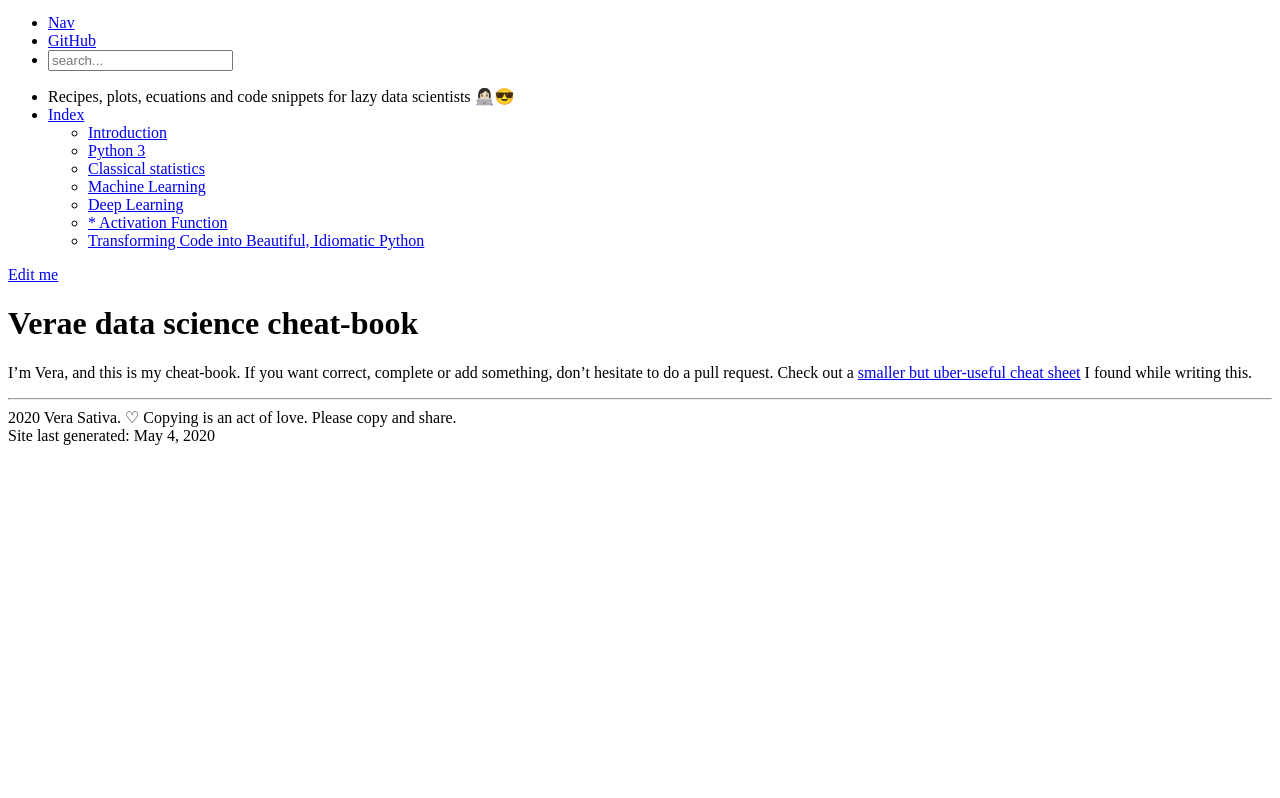
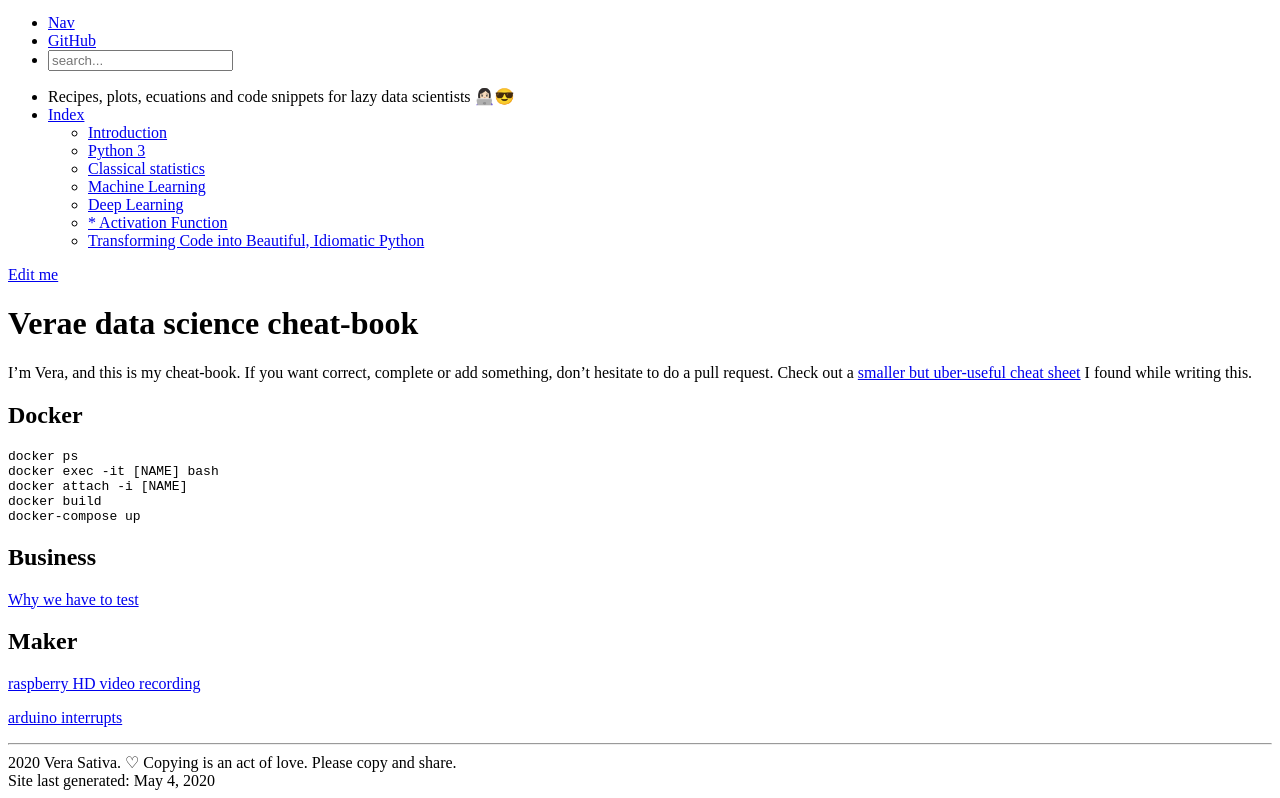
Before and after one commit to verasativa/data-science-cheat-book, a Jekyll site: the page built from index.md, in a window 1280 px wide. Shown: the part 131-929 px from the top of the page. Built offline with Jekyll 4.4.1, drawn with Linux system fonts in a browser that asks for light colours; our own code applies the rules of GitHub Pages for plain Markdown files; before the commit the page ends 900 px from its top, so only the background shows below that.

Commit message:
docs: small adds to index

````diff
--- a/index.md
+++ b/index.md
@@ -3,3 +3,22 @@ summary: False
 ---
 # Verae data science cheat-book
 I'm Vera, and this is my cheat-book. If you want correct, complete or add something, don't hesitate to do a pull request. Check out a [smaller but uber-useful cheat sheet](https://stanford.edu/~shervine/teaching/cs-229/cheatsheet-supervised-learning) I found while writing this.
+
+## Docker
+
+```bash
+docker ps
+docker exec -it [NAME] bash
+docker attach -i [NAME]
+docker build
+docker-compose up
+```
+
+## Business
+[Why we have to test](https://dealbook.nytimes.com/2012/08/02/knight-capital-says-trading-mishap-cost-it-440-million/)
+
+## Maker
+
+[raspberry HD video recording](https://www.arrow.com/en/research-and-events/articles/pi-bandwidth-with-video)
+
+[arduino interrupts](https://learn.adafruit.com/multi-tasking-the-arduino-part-2/timers)
````
